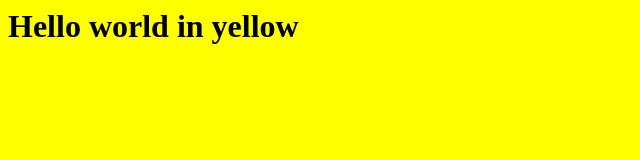
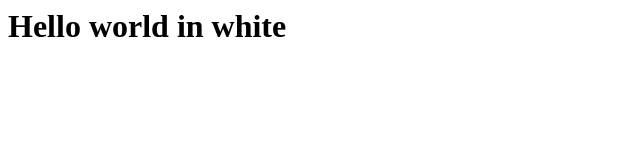
Before and after one commit to DipayanP007/image-updater-repo-1, a plain HTML site: page index.html in a window 1280 px wide. Shown: the whole page, without its empty margins (0-640 px from the left). Drawn offline with Linux system fonts and the light colour scheme.

Commit message:
modified image

```diff
--- a/index.html
+++ b/index.html
@@ -1,3 +1,3 @@
-<body bgcolor=yellow>
-    <h1>Hello world in yellow</h1>
+<body bgcolor=white>
+    <h1>Hello world in white</h1>
 </body>
```
